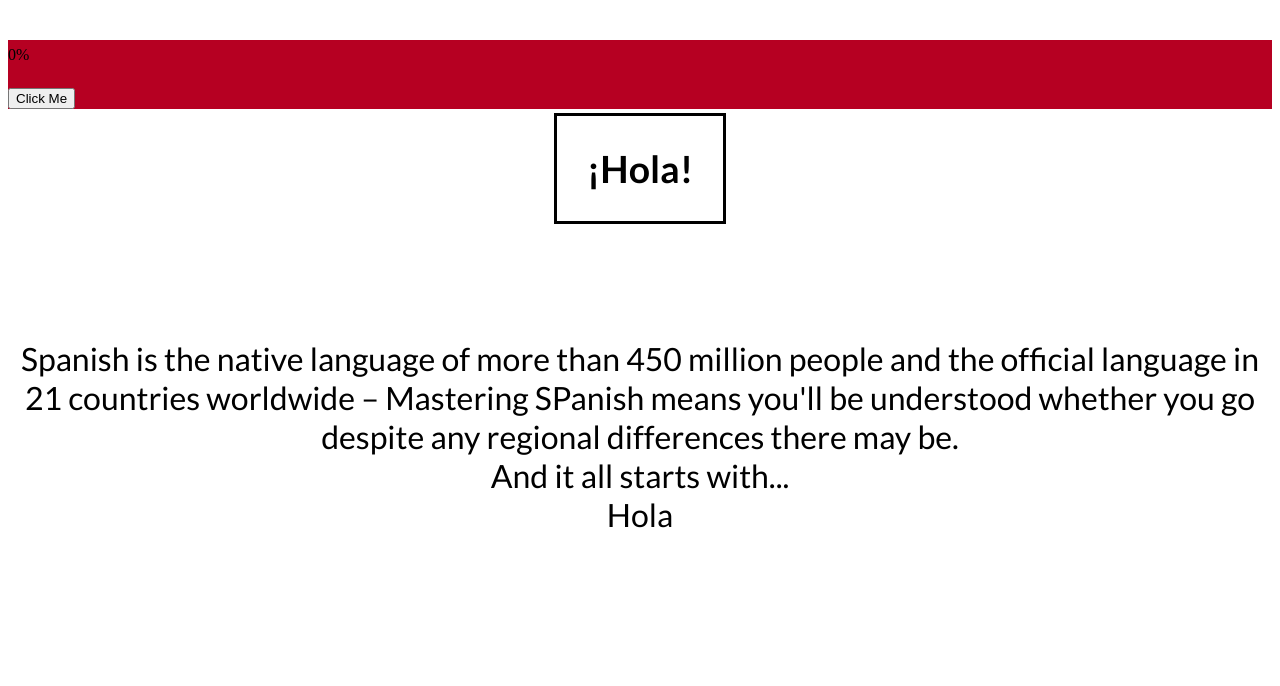
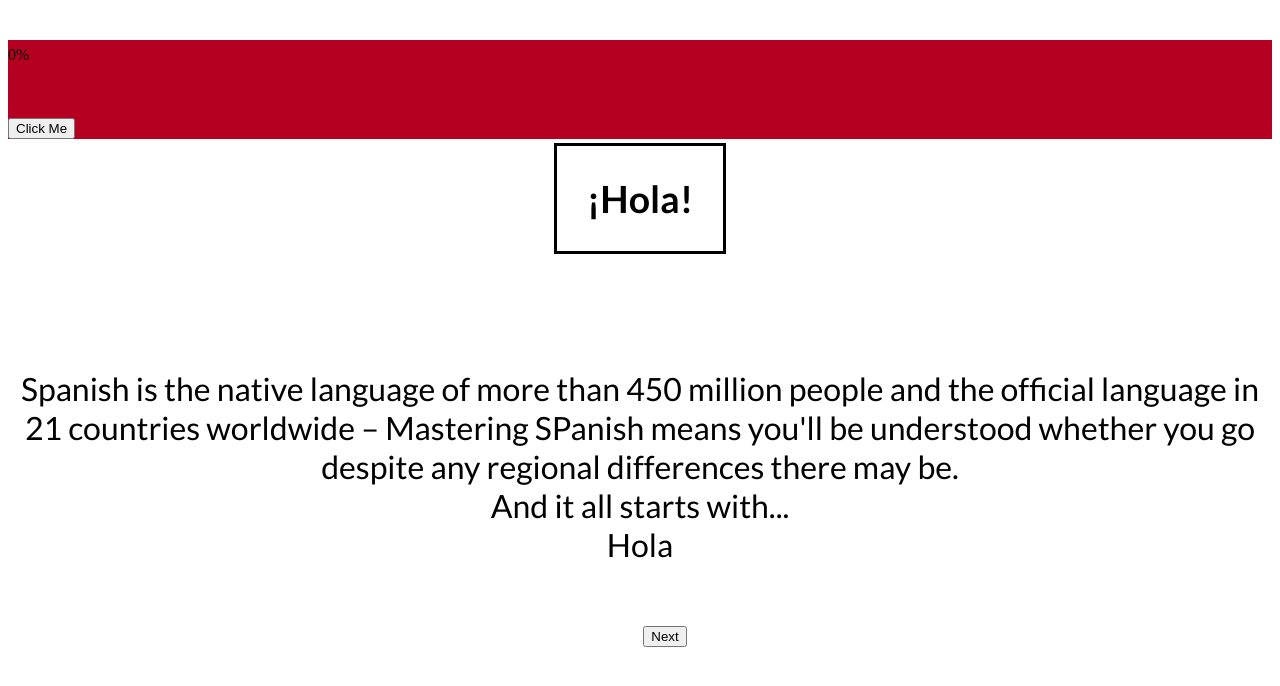
Before and after one commit to Shane-oo/language_Pro, a Flask app: page /learnHello in a window 1280 px wide. Shown: the top 686 px of the page. Run offline with Flask 2, Linux system fonts and the light colour scheme; some libraries are stand-ins or nearby versions.

Commit message:
fundamental next and previous added
js working

```diff
--- a/app/static/js/module_page.js
+++ b/app/static/js/module_page.js
@@ -1,5 +1,5 @@
+//Function for accordions on module_page
 window.onload = function() {
-
 var acc = document.getElementsByClassName("accordion");
 var i;
 console.log(acc)
@@ -14,10 +14,8 @@ for (i = 0; i < acc.length; i++) {
     }
   });
     }
-
-
-
 }
+// Progress bars inside accordions
 function move() {
     var i = 0;
   if (i == 0) {
@@ -38,3 +36,33 @@ function move() {
     }
   }
 }
+//content next and previous
+
+
+  var counter = 1;
+  $('body').on('click', '.next', function() {
+    $('.content').hide();
+
+    counter++;
+    $('#content-'+counter+'').show();
+
+    if(counter>1){
+      $('.back').show();
+    }
+    //when module finised
+    if(counter>3){
+      $('.wordLearn').hide();
+      $('.end').show();
+    };
+  });
+  //clicked previous
+  $('body').on('click','.back',function(){
+    counter--;
+    $('.content').hide()
+    var id = counter;
+    $('#content-'+id).show();
+      if(counter<2){
+        $('.back').hide();
+      }
+
+    });
--- a/app/static/modulePageStyle.css
+++ b/app/static/modulePageStyle.css
@@ -211,3 +211,18 @@ img:hover {
     padding: 100px;
     margin: 00px;
   }
+  .content{
+    display:none;
+  }
+  button{
+    margin-top:30px;
+  }
+  .back{
+    display:none;
+  }
+  .next{
+    margin-left:50px;
+  }
+  .end{
+    display:none;
+  }
--- a/app/templates/learningQuizzes/learnHello.html
+++ b/app/templates/learningQuizzes/learnHello.html
@@ -7,7 +7,9 @@
     <!--CSS FILES-->
 	<link rel= "stylesheet" type= "text/css" href= "{{ url_for('static',filename='modulePageStyle.css') }}">
     <!--JS FILES-->
+    <script src="https://ajax.googleapis.com/ajax/libs/jquery/3.1.1/jquery.min.js"></script>
     <script src="{{url_for('static', filename='js/module_page.js')}}"></script>
+
 
     <title> Language Pro - Learn Hola</title>
     <!--icon bug-->
@@ -21,6 +23,7 @@
             <button onclick = "move()">Click Me</button>
     </div>
     <div class = "wordLearn">
+        <div class = "content" id = "content-1" style = "display: block;">
        <h3><span class = "heading">¡Hola!</span></h3>
         <br>
         <br>
@@ -34,6 +37,19 @@
             <br>
             <span class = "sayWord">Hola</span>
         </p>
+        </div>
+
+        <div class = "content"id = "content-2">
+            <p> HOLAAAA</p>
+        </div>
+        <div class = "content"id = "content-3">
+            <p>HOLLAAAA3</p>
+        </div>
+        <button type = "button" class = "back">Previous</button>
+        <button type = "button" class = "next">Next</button>
+    </div>
+    <div class = "end">
+        <p> module done</p>
     </div>
 </body>
 </div>
```
